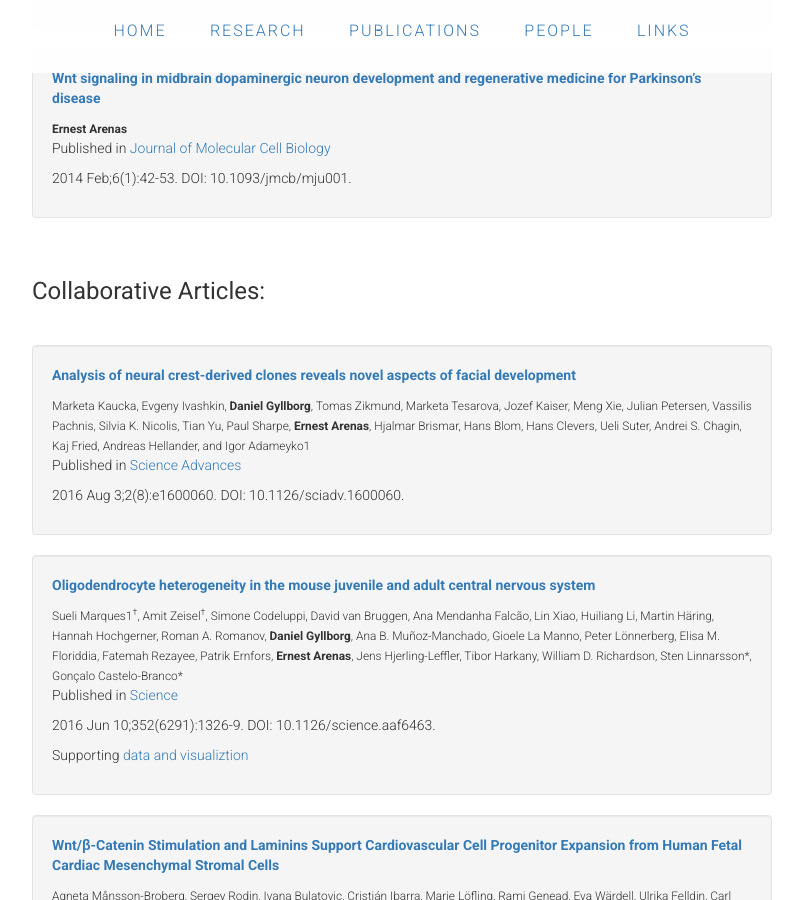
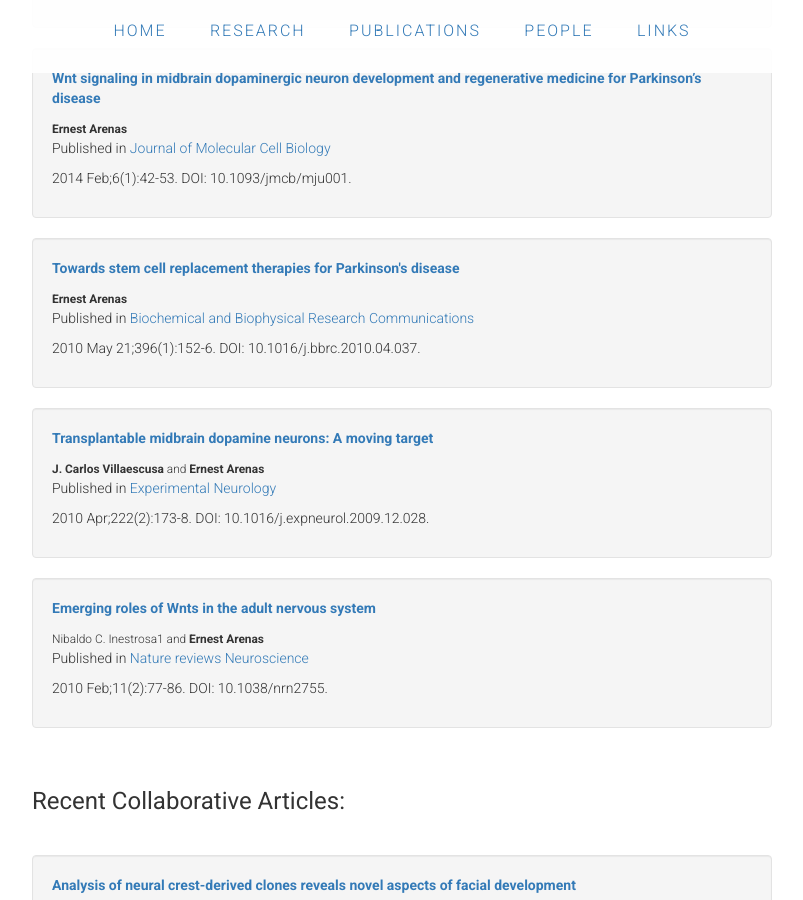
Before and after one commit to ArenasLab/arenaslab.github.io, a Jekyll site: the page publications/index.html, which Jekyll copies as it is, in a window 1280 px wide and 900 px high, scrolled down 2234 px. Shown: the whole window, without its empty margins (238-1041 px from the left). Built offline with Jekyll 4.4.1, drawn with Linux system fonts in a browser that asks for light colours.

Commit message:
Update index.html

```diff
--- a/publications/index.html
+++ b/publications/index.html
@@ -297,10 +297,68 @@
               </li>
             </div>
 
+            <div class="well">
+              <li class="media">
+                <div class="media-body">
 
+                  <strong class="media-heading">
+                    <a href="http://www.sciencedirect.com/science/article/pii/S0006291X10006996">Towards stem cell replacement therapies for Parkinson's disease</a>
+                  </strong>
+                    <p></p>
+                  <small><b>Ernest Arenas</b></small>
 
+                  <p>
+                    Published in <a href="http://www.sciencedirect.com/science/article/pii/S0006291X10006996">Biochemical and Biophysical Research Communications</a>
+                  </p>
+                  <p>
+                    2010 May 21;396(1):152-6. DOI: 10.1016/j.bbrc.2010.04.037.
+                  </p>
 
+                </div>
+              </li>
+            </div>
 
+            <div class="well">
+              <li class="media">
+                <div class="media-body">
+
+                  <strong class="media-heading">
+                    <a href="http://www.sciencedirect.com/science/article/pii/S0014488609005305">Transplantable midbrain dopamine neurons: A moving target</a>
+                  </strong>
+                    <p></p>
+                  <small><b>J. Carlos Villaescusa</b> and <b>Ernest Arenas</b></small>
+
+                  <p>
+                    Published in <a href="http://www.sciencedirect.com/science/article/pii/S0014488609005305">Experimental Neurology</a>
+                  </p>
+                  <p>
+                   2010 Apr;222(2):173-8. DOI: 10.1016/j.expneurol.2009.12.028.
+                  </p>
+
+                </div>
+              </li>
+            </div>
+
+            <div class="well">
+              <li class="media">
+                <div class="media-body">
+
+                  <strong class="media-heading">
+                    <a href="http://www.nature.com/nrn/journal/v11/n2/full/nrn2755.html">Emerging roles of Wnts in the adult nervous system</a>
+                  </strong>
+                    <p></p>
+                  <small>Nibaldo C. Inestrosa1 and <b>Ernest Arenas</b></small>
+
+                  <p>
+                    Published in <a href="http://www.nature.com/nrn/journal/v11/n2/full/nrn2755.html">Nature reviews Neuroscience</a>
+                  </p>
+                  <p>
+                   2010 Feb;11(2):77-86. DOI: 10.1038/nrn2755.
+                  </p>
+
+                </div>
+              </li>
+            </div>
 
 
 
@@ -333,7 +391,7 @@
 
 
             <p>&nbsp;</p>
-            <h3>Collaborative Articles:</h3>
+            <h3>Recent Collaborative Articles:</h3>
             <p>&nbsp;</p>
 
              <div class="well">
```
